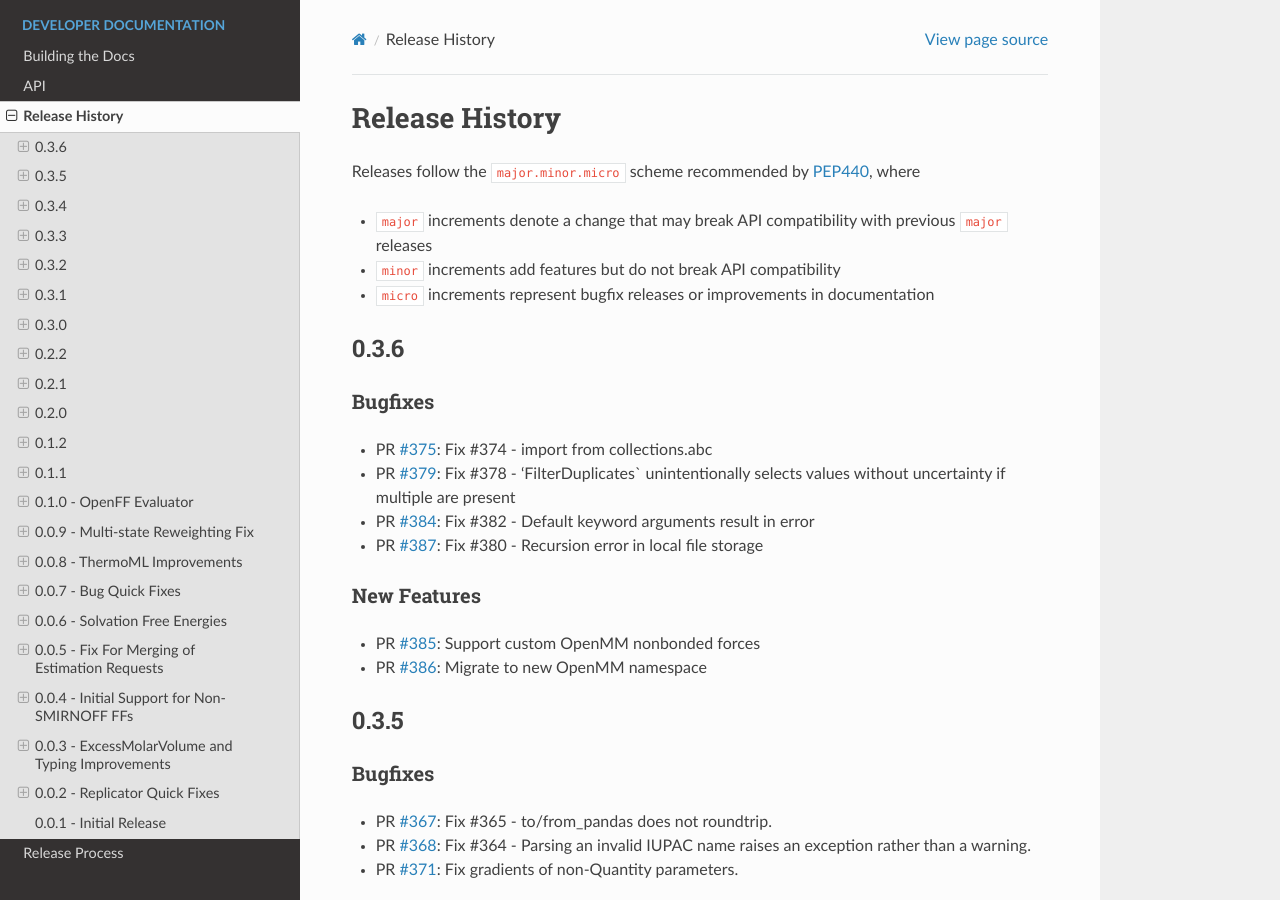
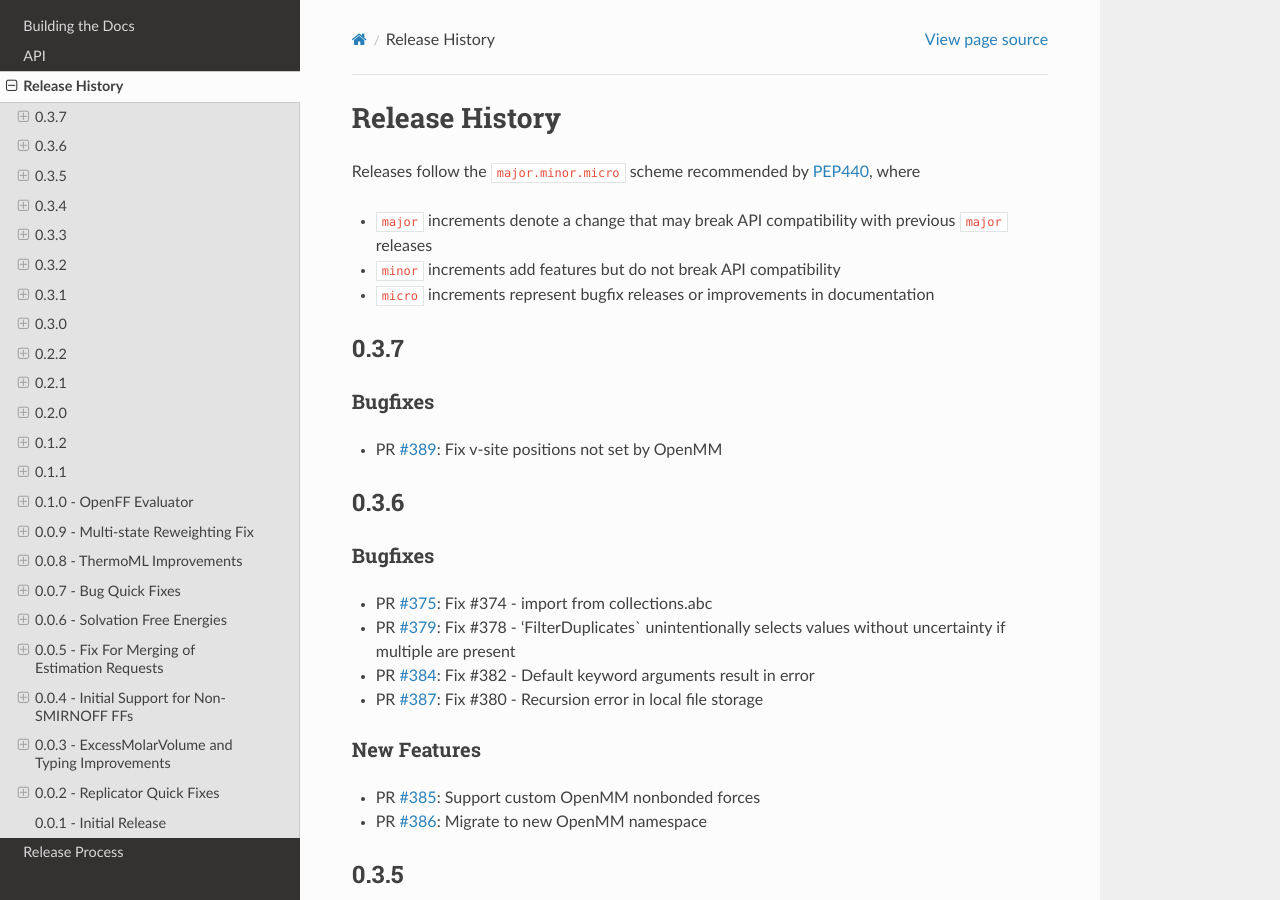
Before and after one commit to openforcefield/openff-evaluator, a Sphinx documentation site: the page built from docs/releasehistory.rst, in a window 1280 px wide and 900 px high. Built offline with Sphinx 7.4.7 and the Read the Docs theme 2.0.0, drawn with Linux system fonts in a browser that asks for light colours.

Commit message:
Update release notes

```diff
--- a/docs/releasehistory.rst
+++ b/docs/releasehistory.rst
@@ -7,6 +7,14 @@
 * ``major`` increments denote a change that may break API compatibility with previous ``major`` releases
 * ``minor`` increments add features but do not break API compatibility
 * ``micro`` increments represent bugfix releases or improvements in documentation
+
+0.3.7
+-----
+
+Bugfixes
+""""""""
+
+* PR `#389 <https://github.com/openforcefield/openff-evaluator/pull/389>`_: Fix v-site positions not set by OpenMM
 
 0.3.6
 -----
```
